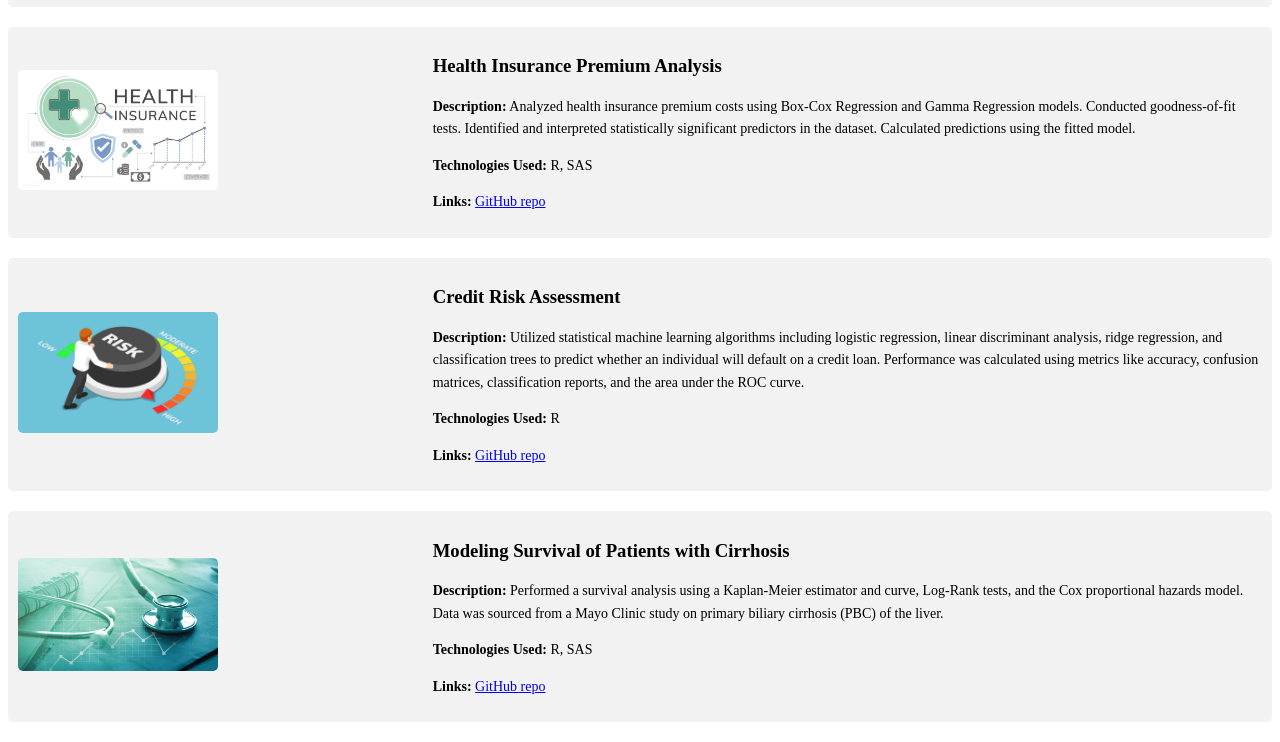
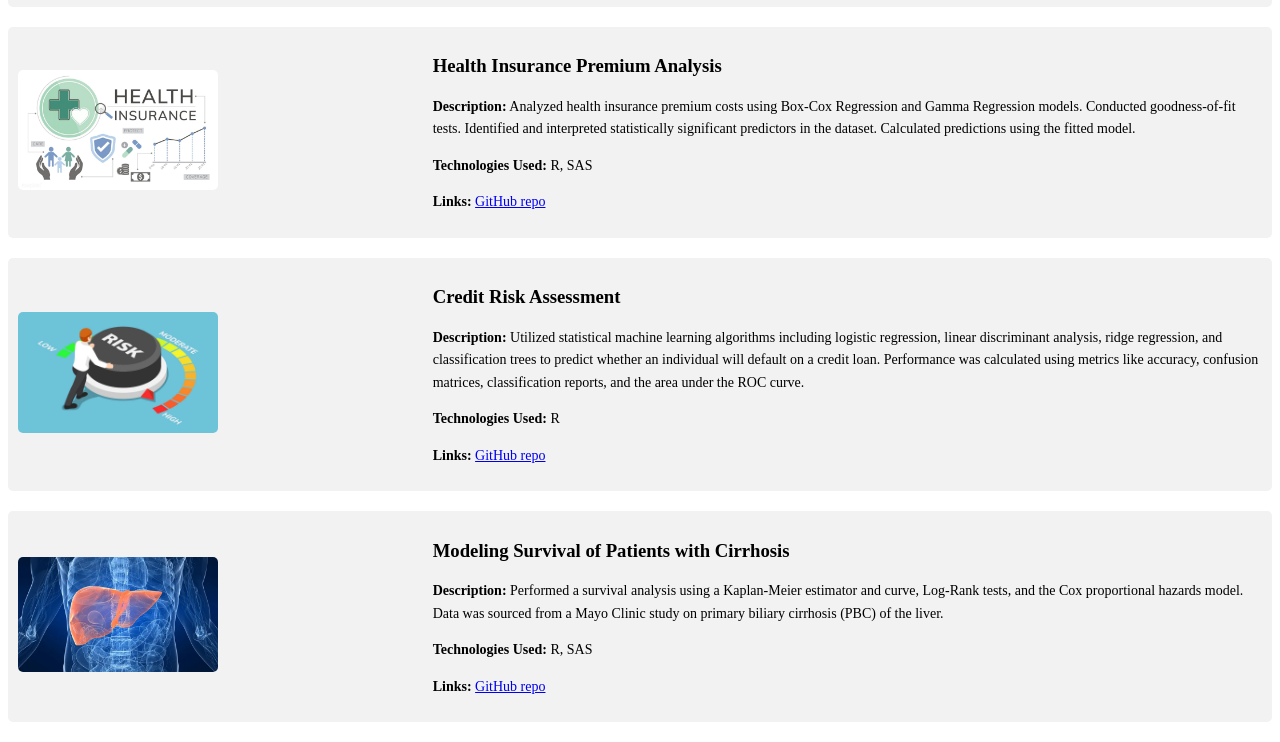
Before and after one commit to n8tmps/n8tmps.github.io, a plain HTML site: page index.html in a window 1280 px wide. Shown: the part 862-1604 px from the top of the page. Drawn offline with Linux system fonts and the light colour scheme.

Commit message:
Update index.html

```diff
--- a/index.html
+++ b/index.html
@@ -159,7 +159,7 @@
             <div class="project">
                 <div style="display: flex; align-items: center;">
                     <div style="flex: 1;">
-                        <img src="healthcare.jpg" alt="Project Image" style="width: 100%; max-width: 200px; object-fit: cover; border-radius: 5px;">
+                        <img src="liver.jpg" alt="Project Image" style="width: 100%; max-width: 200px; object-fit: cover; border-radius: 5px;">
                     </div>
                     <div style="flex: 2;">
                         <h3>Modeling Survival of Patients with Cirrhosis</h3>
```
